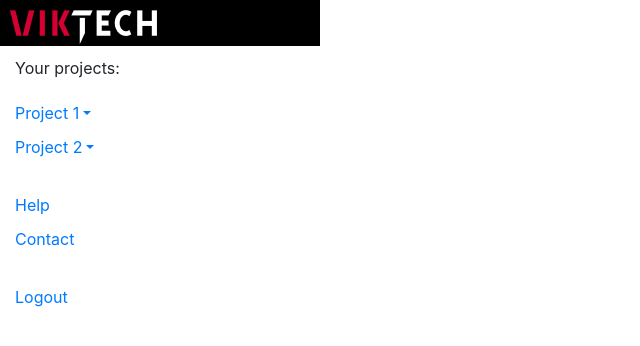
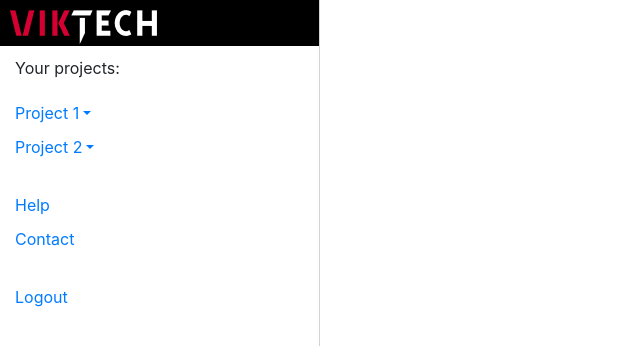
Before and after one commit to Acoacoaco/Viktech-projectbase, a plain HTML site: page projekty.html in a window 1280 px wide. Shown: the top 346 px of the page, 0-640 px from the left. Drawn offline with nearby package versions, Linux system fonts and the light colour scheme.

Commit message:
V2 linia

```diff
--- a/style.scss
+++ b/style.scss
@@ -35,6 +35,11 @@ form {
 
 // project site
 
+#side-menu {
+    height: 100vh;
+    border-right: 1.5px solid lightgray;
+}
+
 #side-menu, #map {
     padding: 0;
 }
```
Also changed, not shown: style.css, 1 other file.
